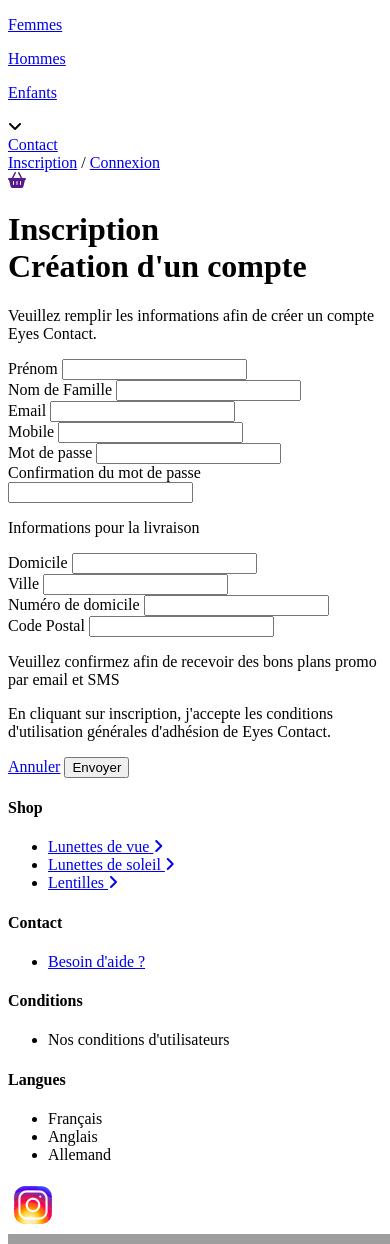
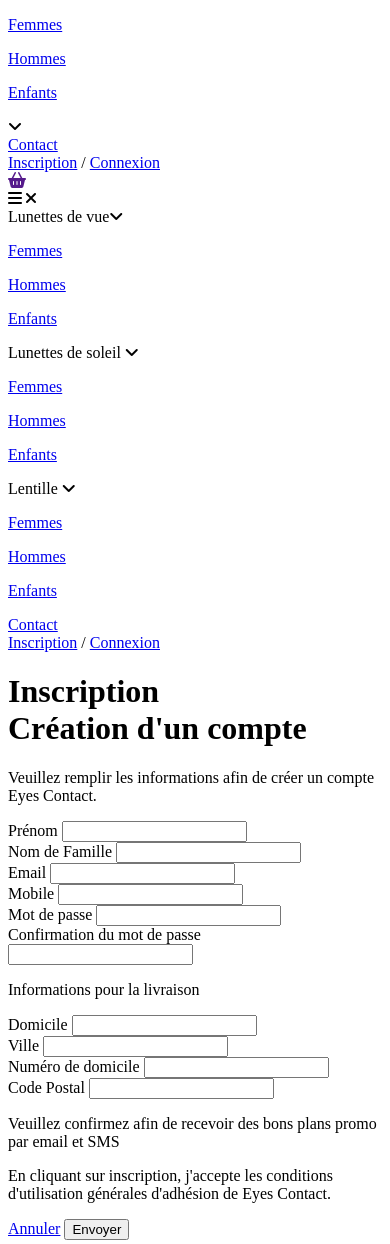
Before and after one commit to hadysane/Projet-eyes-contact, a Symfony app: template templates/register/index.html.twig in a window 390 px wide; the page is wider, and only the part inside the window is pictured. Shown: the part 838-2082 px from the top of that part. Run offline with Twig, Linux system fonts and the light colour scheme; the template is opened without the code that fills it, so the values that code supplies are empty; form fields are guessed from the names that the template uses; some libraries are stand-ins or nearby versions; grey boxes are pictures that could not be loaded.

Commit message:
responsive navbar

```diff
--- a/assets/app.js
+++ b/assets/app.js
@@ -7,3 +7,6 @@
 
 // any CSS you import will output into a single css file (app.css in this case)
 import './styles/app.css';
+
+
+import "./js/navbar.js";
--- a/templates/navbar/index.html.twig
+++ b/templates/navbar/index.html.twig
@@ -43,10 +43,58 @@
         <a class="link-login" href={{path('app_login')}}>Connexion</a>
     </div>
 
-    <div class="img-basket">
-        <a href=""><i class="fa fa-shopping-basket" aria-hidden="true"></i></a>{# icon du panier  #}
+    <div class="nav-icons">
+        <div class="img-basket">
+            <a href=""><i class="fa fa-shopping-basket" aria-hidden="true"></i></a>{# icon du panier  #}
+        </div>
+
+        <div class="bar-mobile">
+            <a class=" bar show"><i class="fa-solid fa-bars"></i> </a>
+            <a class="cross "><i class="fa-solid fa-xmark"></i></a>
+        </div>
     </div>
 
+</div>
 
+{# mobile navbar #}
+
+<div class="dropdown-mobile">
+     <div class="dropdown-mobile-link">
+        <div class="mobile-title-nav">Lunettes de vue<i class="fa fa-angle-down" aria-hidden="true"></i>{# icon flèche du bas  #}</div>
+
+        <div class="dropdown-mobile-link-content">
+            <a class="link-content" href={{path('app_lunette_de_vue_slug', {slug:"femmes"})}}><p>Femmes</p></a>
+            <a class="link-content" href={{path('app_lunette_de_vue_slug', {slug:"hommes"})}}><p>Hommes</p></a>
+            <a class="link-content" href={{path('app_lunette_de_vue_slug', {slug:"enfants"})}}><p>Enfants</p></a>
+        </div>
+
+    </div>
+    <div class="dropdown-mobile-link">
+        <div class="mobile-title-nav">Lunettes de soleil <i class="fa fa-angle-down" aria-hidden="true"></i>{# icon flèche du bas  #}</div>
+            <div class="dropdown-mobile-link-content">
+                <a class="link-content" href={{path('app_lunette_de_soleil_slug', {slug:"femmes"})}}><p>Femmes</p></a>
+                <a class="link-content" href={{path('app_lunette_de_soleil_slug', {slug:"hommes"})}}><p>Hommes</p></a>
+                <a class="link-content" href={{path('app_lunette_de_soleil_slug', {slug:"enfants"})}}><p>Enfants</p></a>
+            </div>
+
+    </div>
+    <div class="dropdown-mobile-link">
+        <div class="mobile-title-nav">Lentille <i class="fa fa-angle-down" aria-hidden="true"></i>{# icon flèche du bas  #}</div>
+        <div class="dropdown-mobile-link-content">
+            <a class="link-content" href={{path('app_lentille_slug', {slug:"femmes"})}}><p>Femmes</p></a>
+            <a class="link-content" href={{path('app_lentille_slug', {slug:"hommes"})}}><p>Hommes</p></a>
+            <a class="link-content" href={{path('app_lentille_slug', {slug:"enfants"})}}><p>Enfants</p></a>
+        </div>
+
+    </div>
+
+    <div class="mobile-title-nav">
+       <a class="" href={{path('app_contact')}}><span>Contact</span> </a>
+    </div>
+
+    <div class="mobile-link-log">
+        <a class="link-register" href={{path('app_register')}}>Inscription</a> /
+        <a class="link-login" href={{path('app_login')}}>Connexion</a>
+    </div>
 </div>
 {% endblock %}
--- a/templates/register/index.html.twig
+++ b/templates/register/index.html.twig
@@ -11,7 +11,7 @@
 {% endblock header %}
 
 
-<div class="wrapper">
+<div class="wrapper container mx-auto">
     <div class="title-head"><h1><span class="title">Inscription</span><br/><span class="title2">Création d'un compte</span></h1></div>
 
     <p class="text-form">Veuillez remplir les informations afin de créer un compte Eyes Contact.</p>
@@ -115,7 +115,7 @@
 
 
     </div>
-
+</div>
 
 </div>
 
```
Also changed, not shown: assets/js/navbar.js (added, +35 -0 lines), assets/styles/navbar.css (+116 -0 lines).
